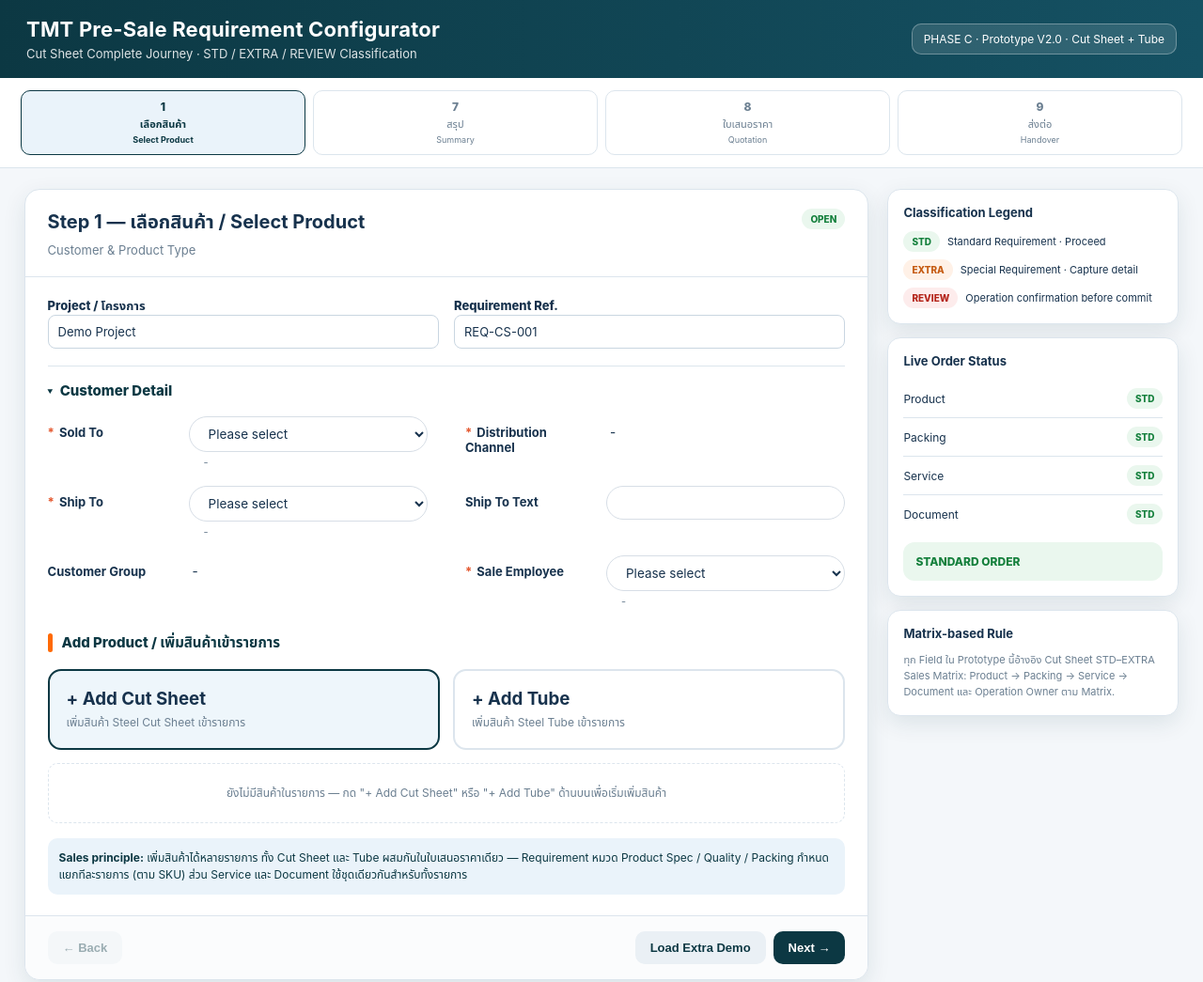
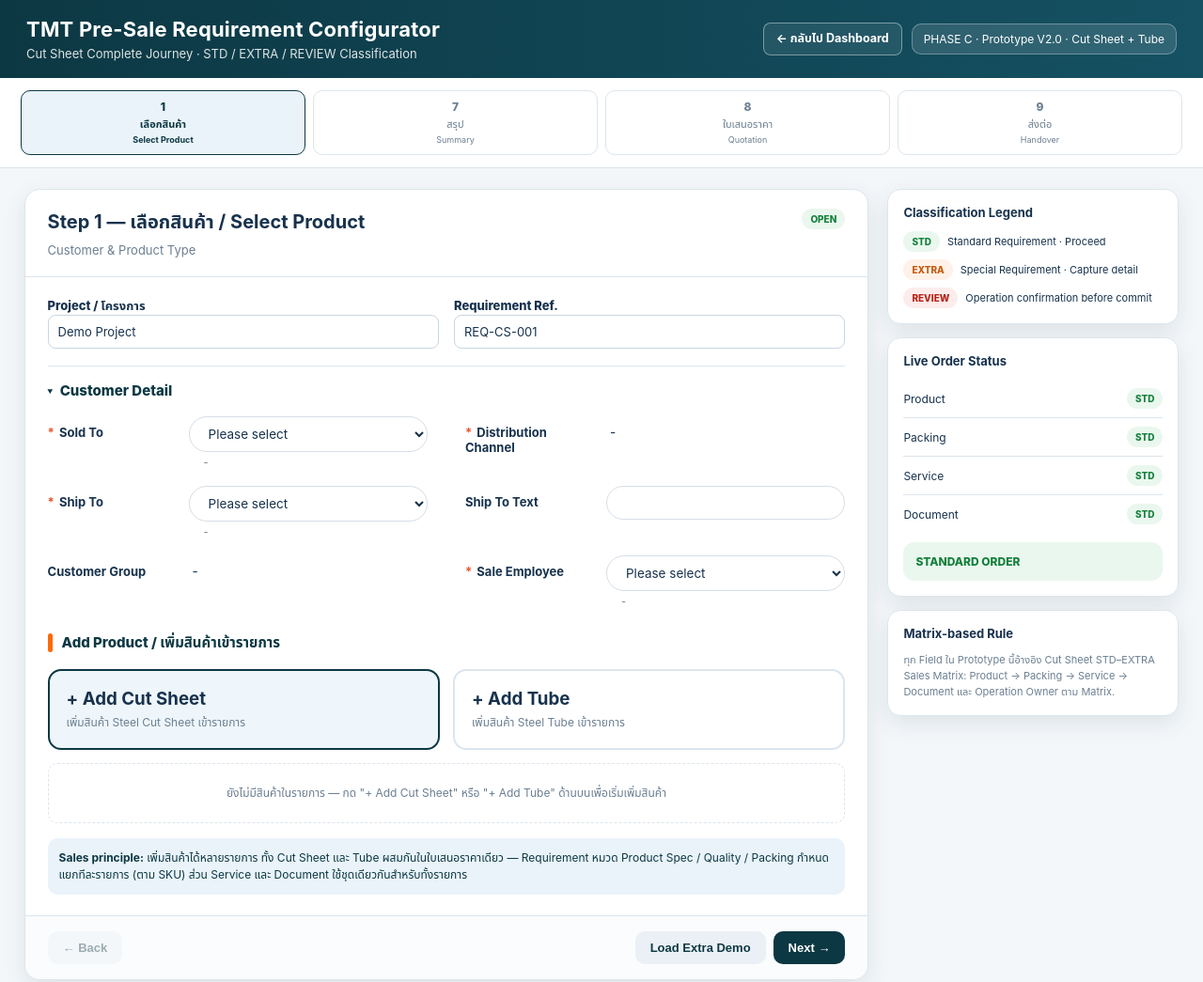
Before and after one commit to butttmt-hub/PSR, a plain HTML site: page presale-configurator-v2.html in a window 1280 px wide. Shown: the top 1045 px of the page at 94% size. Drawn offline with Linux system fonts and the light colour scheme.

Commit message:
Add back-to-dashboard link in V2 header
Co-Authored-By: Claude Sonnet 5 <noreply@anthropic.com>

```diff
--- a/presale-configurator-v2.html
+++ b/presale-configurator-v2.html
@@ -19,6 +19,9 @@ header{background:linear-gradient(90deg,var(--blue),var(--blue2));color:#fff;pad
 .header-row{max-width:1420px;margin:auto;display:flex;justify-content:space-between;gap:20px;align-items:center}
 .brand h1{margin:0;font-size:22px;letter-spacing:.2px}.brand p{margin:5px 0 0;font-size:13px;opacity:.86}
 .proto{background:rgba(255,255,255,.12);border:1px solid rgba(255,255,255,.3);padding:8px 12px;border-radius:10px;font-size:12px;white-space:nowrap}
+.header-actions{display:flex;align-items:center;gap:10px;flex-wrap:wrap;justify-content:flex-end}
+.header-back-btn{display:inline-flex;align-items:center;gap:6px;border:1px solid rgba(255,255,255,.4);background:rgba(255,255,255,.08);color:#fff;text-decoration:none;border-radius:8px;padding:7px 13px;font-size:12.5px;font-weight:700;white-space:nowrap;transition:.15s}
+.header-back-btn:hover{background:rgba(255,255,255,.18)}
 .progress-wrap{background:#fff;border-bottom:1px solid var(--line);padding:13px 22px;position:sticky;top:0;z-index:10}
 .progress{max-width:1420px;margin:auto;display:grid;grid-template-columns:repeat(4,1fr);gap:8px}
 .step-pill{position:relative;border:1px solid var(--line);background:#fff;border-radius:10px;padding:9px 6px;text-align:center;font-size:11px;color:var(--muted);cursor:pointer;transition:.2s}
@@ -195,7 +198,10 @@ footer{text-align:center;color:var(--muted);font-size:11px;padding:18px}
       <h1>TMT Pre-Sale Requirement Configurator</h1>
       <p id="journeySubtitle">Cut Sheet Complete Journey · STD / EXTRA / REVIEW Classification</p>
     </div>
-    <div class="proto">PHASE C · Prototype V2.0 · Cut Sheet + Tube</div>
+    <div class="header-actions">
+      <a href="sales-portal.html" class="header-back-btn">← กลับไป Dashboard</a>
+      <div class="proto">PHASE C · Prototype V2.0 · Cut Sheet + Tube</div>
+    </div>
   </div>
 </header>
 <div class="progress-wrap"><div class="progress" id="progress"></div></div>
```
